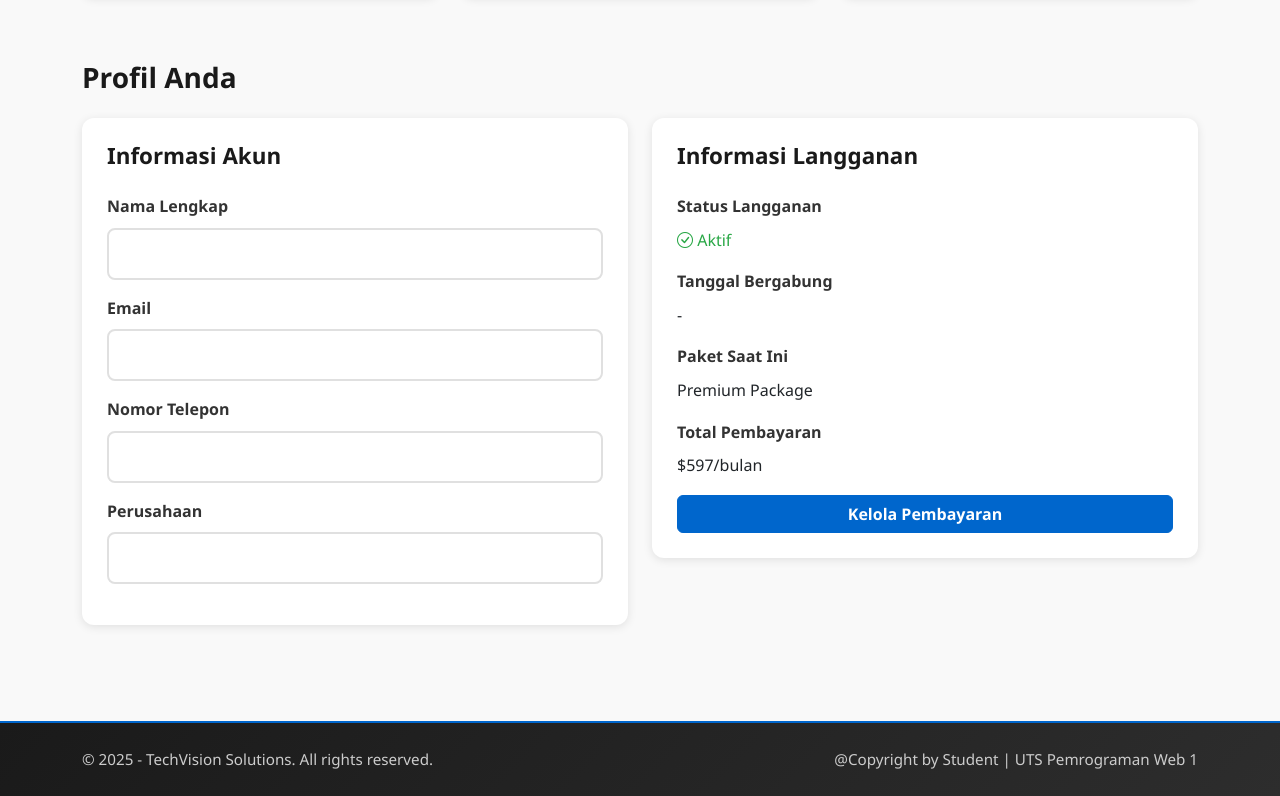
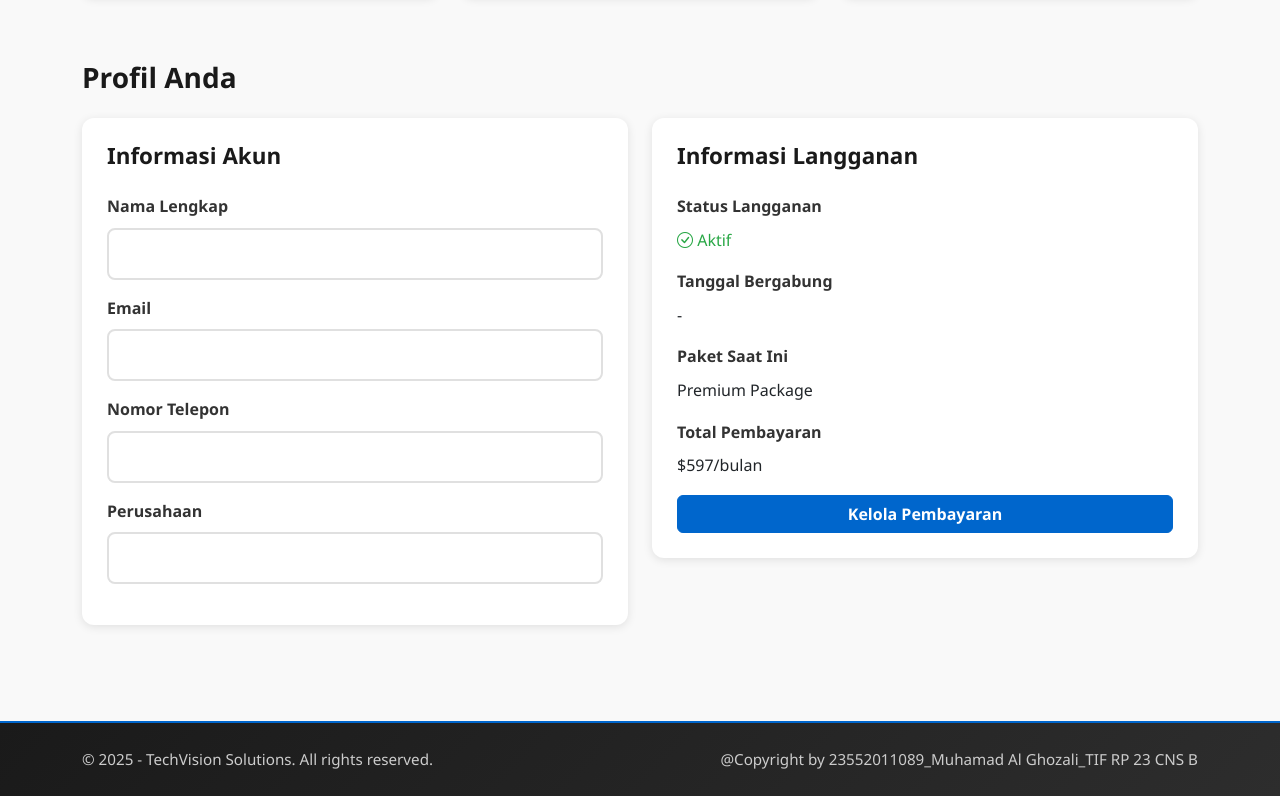
Before and after one commit to MasAlGozali/UTS-PEMROGRAMAN-WEB-1, a plain HTML site: page frontend/dashboard.html in a window 1280 px wide. Shown: the part 868-1664 px from the top of the page. Drawn offline with nearby package versions, Linux system fonts and the light colour scheme; sample sign-in values are in the browser's storage.

Commit message:
Update footer dengan nama dan NPM mahasiswa: 23552011089_Muhamad Al Ghozali_TIF RP 23 CNS B

```diff
--- a/frontend/dashboard.html
+++ b/frontend/dashboard.html
@@ -211,7 +211,7 @@
                     <p class="mb-0">&copy; 2025 - TechVision Solutions. All rights reserved.</p>
                 </div>
                 <div class="col-md-6 text-md-end">
-                    <p class="mb-0">@Copyright by Student | UTS Pemrograman Web 1</p>
+                    <p class="mb-0">@Copyright by 23552011089_Muhamad Al Ghozali_TIF RP 23 CNS B</p>
                 </div>
             </div>
         </div>
```
Also changed, not shown: frontend/detail.html (+1 -1 lines), frontend/index.html (+1 -1 lines), frontend/login.html (+1 -1 lines), frontend/register.html (+1 -1 lines), frontend/README.md.
